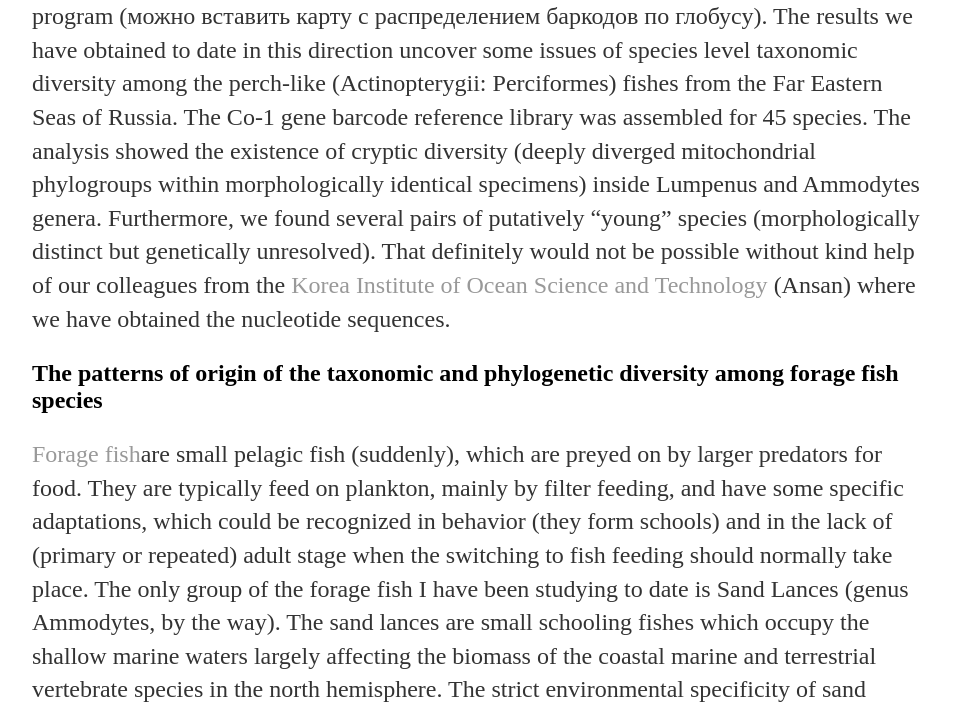
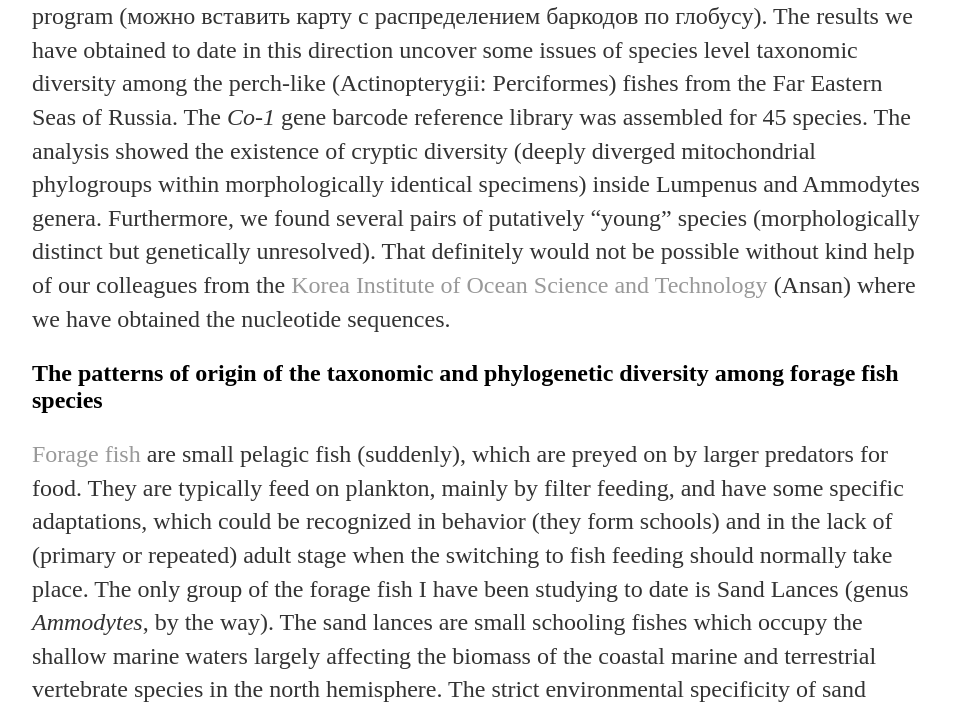
Before and after one commit to Sturcoal/Sturcoal.github.io, a Jekyll site: the page built from research.html, in a window 1280 px wide. Shown: the part 825-1538 px from the top of the page, without its empty margins (160-1117 px from the left). Built offline with Jekyll 4.4.1, drawn with Linux system fonts in a browser that asks for light colours; some of the changed text lies outside the part shown.

Commit message:
Update research.html

```diff
--- a/research.html
+++ b/research.html
@@ -26,7 +26,7 @@ class=SpellE>barcoding</span></a> is a global research program, which now repres
     	to accomplish the main goal of this program (можно вставить карту с распределением баркодов по глобусу).
     	The results we have obtained to date in this direction uncover some issues of species level taxonomic diversity
     	among the perch-like (Actinopterygii: Perciformes) fishes from the Far Eastern Seas of Russia.
-    	The Co-1 gene barcode reference library was assembled for 45 species.
+    	The <i>Co-1</i> gene barcode reference library was assembled for 45 species.
     	The analysis showed the existence of cryptic diversity
     	(deeply diverged mitochondrial phylogroups within morphologically identical specimens)
     	inside Lumpenus and Ammodytes genera. Furthermore, we found several pairs of putatively “young” species
@@ -34,11 +34,11 @@ class=SpellE>barcoding</span></a> is a global research program, which now repres
     	That definitely would not be possible without kind help of our colleagues from the <a href="http://eng.kiost.ac/kordi_eng/main/"> Korea
 Institute of Ocean Science and Technology</a> (Ansan) where we have obtained the nucleotide sequences.<p>
     	<h2>The patterns of origin of the taxonomic and phylogenetic diversity among forage fish species</h2>
-    	<p><a href="https://en.wikipedia.org/wiki/Forage_fish">Forage fish</a>are small pelagic fish (suddenly), which are preyed on by larger predators for food.
+    	<p><a href="https://en.wikipedia.org/wiki/Forage_fish">Forage fish</a> are small pelagic fish (suddenly), which are preyed on by larger predators for food.
     	They are typically feed on plankton, mainly by filter feeding, and have some specific adaptations,
     	which could be recognized in behavior (they form schools) and in the lack of
     	(primary or repeated) adult stage when the switching to fish feeding should normally take place.
-    	The only group of the forage fish I have been studying to date is Sand Lances (genus Ammodytes, by the way).
+    	The only group of the forage fish I have been studying to date is Sand Lances (genus <i>Ammodytes</i>, by the way).
     	The sand lances are small schooling fishes which occupy the shallow marine waters largely affecting the biomass of the coastal marine and terrestrial vertebrate species in the north hemisphere.
     	The strict environmental specificity of sand lances (the preference of clean sandy habitats, pronounced stenothermy)
     	resulted in the restricted gene flow among their different local populations and contributed to the origin of cryptic taxonomic diversity with the lack of discrete morphological characters but maintaining the clear genetic differences.
```
